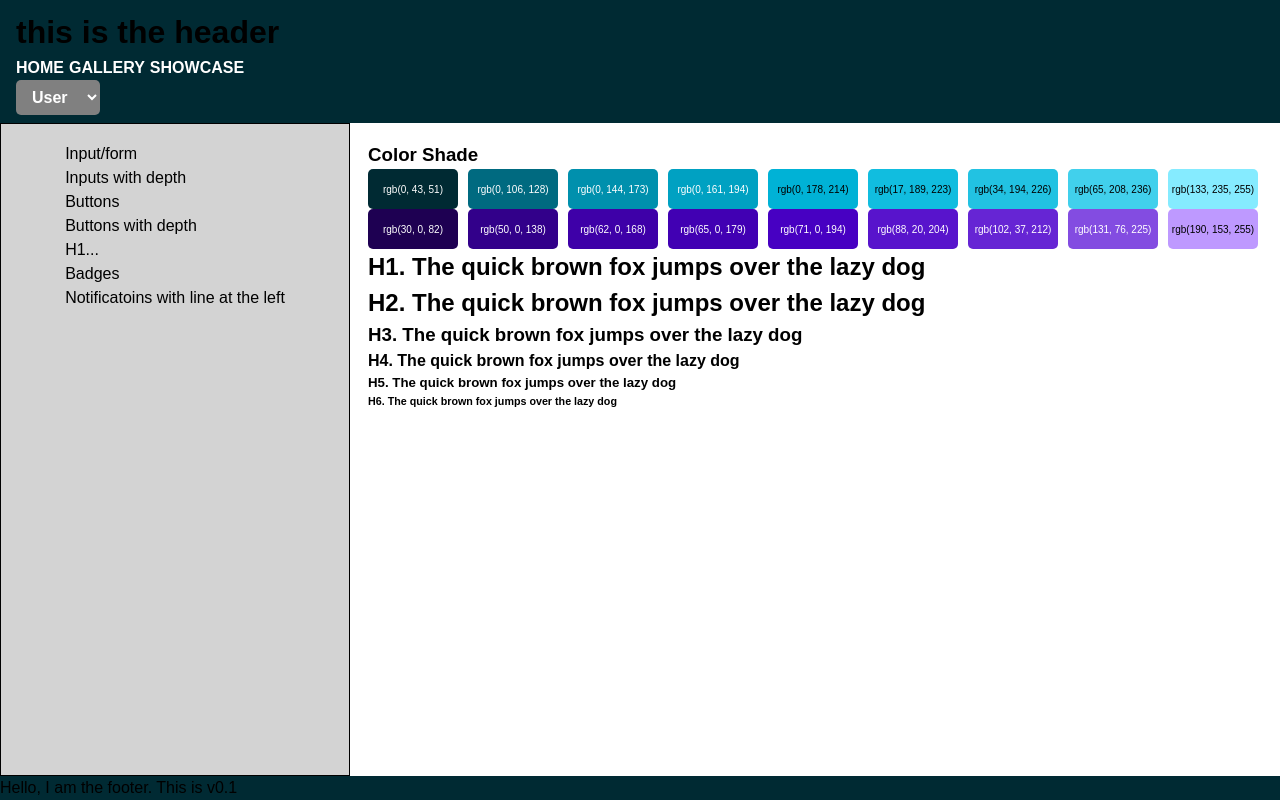
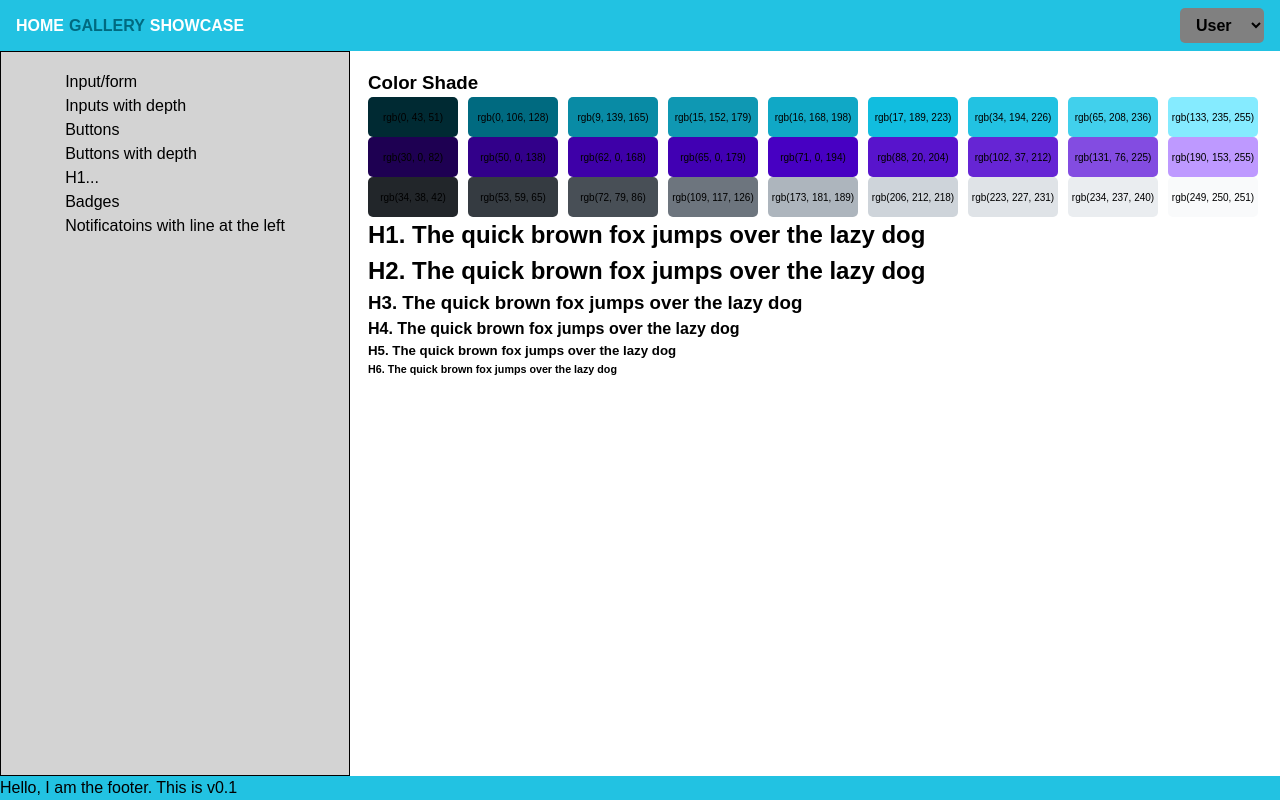
Before and after one commit to RaulAtWork/Refactoring-UI-Best-Practice, a React (Create React App) app: page /gallery in a window 1280 px wide. Built offline with nearby package versions, Linux system fonts and the light colour scheme.

Commit message:
updated colors and sass variables

```diff
--- a/src/components/ThemeSelector.js
+++ b/src/components/ThemeSelector.js
@@ -8,7 +8,11 @@ function ThemeSelector() {
   }
 
   return (
-    <select value={themeMode} onChange={onThemeChange}>
+    <select
+      className="color-selector"
+      value={themeMode}
+      onChange={onThemeChange}
+    >
       <option value={THEMES.LIGHT}>Light</option>
       <option value={THEMES.DARK}>Dark</option>
       <option value={THEMES.USER}>User</option>
--- a/src/components/header.js
+++ b/src/components/header.js
@@ -5,7 +5,6 @@ import ThemeSelector from "./ThemeSelector";
 function Header() {
   return (
     <header className="header">
-      <h1>this is the header</h1>
       <NavBar />
       <ThemeSelector />
     </header>
--- a/src/pages/Gallery/ColorShades.js
+++ b/src/pages/Gallery/ColorShades.js
@@ -5,30 +5,12 @@ function ColorShades() {
     <article>
       <h1>Color Shade</h1>
       <div className="color-list">
-        <ColorElement
-          bgColor="bg-primary-s1"
-          textColor="text-color-primary-s1"
-        />
-        <ColorElement
-          bgColor="bg-primary-s2"
-          textColor="text-color-primary-s2"
-        />
-        <ColorElement
-          bgColor="bg-primary-s3"
-          textColor="text-color-primary-s3"
-        />
-        <ColorElement
-          bgColor="bg-primary-s4"
-          textColor="text-color-primary-s4"
-        />
-        <ColorElement
-          bgColor="bg-primary-s5"
-          textColor="text-color-primary-s5"
-        />
-        <ColorElement
-          bgColor="bg-primary-s6"
-          textColor="text-color-primary-s6"
-        />
+        <ColorElement bgColor="bg-primary-s1" />
+        <ColorElement bgColor="bg-primary-s2" />
+        <ColorElement bgColor="bg-primary-s3" />
+        <ColorElement bgColor="bg-primary-s4" />
+        <ColorElement bgColor="bg-primary-s5" />
+        <ColorElement bgColor="bg-primary-s6" />
         <ColorElement
           bgColor="bg-primary-s7"
           textColor="text-color-primary-s7"
@@ -53,6 +35,17 @@ function ColorShades() {
         <ColorElement bgColor="bg-accent-s8" textColor="text-color-accent-s8" />
         <ColorElement bgColor="bg-accent-s9" textColor="text-color-accent-s9" />
       </div>
+      <div className="color-list">
+        <ColorElement bgColor="bg-neutral-s1" />
+        <ColorElement bgColor="bg-neutral-s2" />
+        <ColorElement bgColor="bg-neutral-s3" />
+        <ColorElement bgColor="bg-neutral-s4" />
+        <ColorElement bgColor="bg-neutral-s5" />
+        <ColorElement bgColor="bg-neutral-s6" />
+        <ColorElement bgColor="bg-neutral-s7" />
+        <ColorElement bgColor="bg-neutral-s8" />
+        <ColorElement bgColor="bg-neutral-s9" />
+      </div>
     </article>
   );
 }
--- a/src/styles/CSS/index.css
+++ b/src/styles/CSS/index.css
@@ -1,155 +1,149 @@
 /* LIGHT THEME*/
 :root {
   --primary-color-100: hsl(190, 100%, 10%);
+  --primary-color-200: hsl(190, 100%, 25%);
+  --primary-color-300: hsl(190, 90%, 34%);
+  --primary-color-400: hsl(190, 85%, 38%);
+  --primary-color-500: hsl(190, 85%, 42%);
+  --primary-color-600: hsl(190, 86%, 47%);
+  --primary-color-700: hsl(190, 77%, 51%);
+  --primary-color-800: hsl(190, 82%, 59%);
+  --primary-color-900: hsl(190, 100%, 76%);
+  --accent-color-100: hsl(262, 100%, 16%);
+  --accent-color-200: hsl(262, 100%, 27%);
+  --accent-color-300: hsl(262, 100%, 33%);
+  --accent-color-400: hsl(262, 100%, 35%);
+  --accent-color-500: hsl(262, 100%, 38%);
+  --accent-color-600: hsl(262, 82%, 44%);
+  --accent-color-700: hsl(262, 70%, 49%);
+  --accent-color-800: hsl(262, 71%, 59%);
+  --accent-color-900: hsl(262, 100%, 80%);
+  --neutral-color-100: hsl(210, 11%, 15%);
+  --neutral-color-200: hsl(210, 10%, 23%);
+  --neutral-color-300: hsl(210, 9%, 31%);
+  --neutral-color-400: hsl(210, 7%, 46%);
+  --neutral-color-500: hsl(210, 11%, 71%);
+  --neutral-color-600: hsl(210, 14%, 83%);
+  --neutral-color-700: hsl(210, 14%, 89%);
+  --neutral-color-800: hsl(210, 16%, 93%);
+  --neutral-color-900: hsl(210, 17%, 98%);
+  --text-color: black;
+  --text-color-contrast: white;
 }
 
 /* DARK THEME */
 :root [data-theme=dark] {
   --primary-color-100: black;
+  --text-color: white;
+  --text-color-contrast: black;
 }
 
 .bg-primary-s1 {
-  background-color: hsl(190, 100%, 10%);
-}
-
-.text-color-primary-s1 {
-  color: #ffffff;
+  background-color: var(--primary-color-100);
 }
 
 .bg-primary-s2 {
-  background-color: hsl(190, 100%, 25%);
-}
-
-.text-color-primary-s2 {
-  color: #ffffff;
+  background-color: var(--primary-color-200);
 }
 
 .bg-primary-s3 {
-  background-color: hsl(190, 100%, 34%);
-}
-
-.text-color-primary-s3 {
-  color: #ffffff;
+  background-color: var(--primary-color-300);
 }
 
 .bg-primary-s4 {
-  background-color: hsl(190, 100%, 38%);
-}
-
-.text-color-primary-s4 {
-  color: #ffffff;
+  background-color: var(--primary-color-400);
 }
 
 .bg-primary-s5 {
-  background-color: hsl(190, 100%, 42%);
-}
-
-.text-color-primary-s5 {
-  color: #000000;
+  background-color: var(--primary-color-500);
 }
 
 .bg-primary-s6 {
-  background-color: hsl(190, 86%, 47%);
-}
-
-.text-color-primary-s6 {
-  color: #000000;
+  background-color: var(--primary-color-600);
 }
 
 .bg-primary-s7 {
-  background-color: hsl(190, 77%, 51%);
-}
-
-.text-color-primary-s7 {
-  color: #000000;
+  background-color: var(--primary-color-700);
 }
 
 .bg-primary-s8 {
-  background-color: hsl(190, 82%, 59%);
-}
-
-.text-color-primary-s8 {
-  color: #000000;
+  background-color: var(--primary-color-800);
 }
 
 .bg-primary-s9 {
-  background-color: hsl(190, 100%, 76%);
-}
-
-.text-color-primary-s9 {
-  color: #000000;
+  background-color: var(--primary-color-900);
 }
 
 .bg-accent-s1 {
-  background-color: hsl(262, 100%, 16%);
-}
-
-.text-color-accent-s1 {
-  color: #ffffff;
+  background-color: var(--accent-color-100);
 }
 
 .bg-accent-s2 {
-  background-color: hsl(262, 100%, 27%);
-}
-
-.text-color-accent-s2 {
-  color: #ffffff;
+  background-color: var(--accent-color-200);
 }
 
 .bg-accent-s3 {
-  background-color: hsl(262, 100%, 33%);
-}
-
-.text-color-accent-s3 {
-  color: #ffffff;
+  background-color: var(--accent-color-300);
 }
 
 .bg-accent-s4 {
-  background-color: hsl(262, 100%, 35%);
-}
-
-.text-color-accent-s4 {
-  color: #ffffff;
+  background-color: var(--accent-color-400);
 }
 
 .bg-accent-s5 {
-  background-color: hsl(262, 100%, 38%);
-}
-
-.text-color-accent-s5 {
-  color: #ffffff;
+  background-color: var(--accent-color-500);
 }
 
 .bg-accent-s6 {
-  background-color: hsl(262, 82%, 44%);
-}
-
-.text-color-accent-s6 {
-  color: #ffffff;
+  background-color: var(--accent-color-600);
 }
 
 .bg-accent-s7 {
-  background-color: hsl(262, 70%, 49%);
-}
-
-.text-color-accent-s7 {
-  color: #ffffff;
+  background-color: var(--accent-color-700);
 }
 
 .bg-accent-s8 {
-  background-color: hsl(262, 71%, 59%);
-}
-
-.text-color-accent-s8 {
-  color: #ffffff;
+  background-color: var(--accent-color-800);
 }
 
 .bg-accent-s9 {
-  background-color: hsl(262, 100%, 80%);
+  background-color: var(--accent-color-900);
 }
 
-.text-color-accent-s9 {
-  color: #000000;
+.bg-neutral-s1 {
+  background-color: var(--neutral-color-100);
+}
+
+.bg-neutral-s2 {
+  background-color: var(--neutral-color-200);
+}
+
+.bg-neutral-s3 {
+  background-color: var(--neutral-color-300);
+}
+
+.bg-neutral-s4 {
+  background-color: var(--neutral-color-400);
+}
+
+.bg-neutral-s5 {
+  background-color: var(--neutral-color-500);
+}
+
+.bg-neutral-s6 {
+  background-color: var(--neutral-color-600);
+}
+
+.bg-neutral-s7 {
+  background-color: var(--neutral-color-700);
+}
+
+.bg-neutral-s8 {
+  background-color: var(--neutral-color-800);
+}
+
+.bg-neutral-s9 {
+  background-color: var(--neutral-color-900);
 }
 
 .container {
@@ -163,12 +157,14 @@
 }
 
 .header {
-  background-color: var(--primary-color-100);
+  background-color: var(--primary-color-700);
   padding: 0.5rem 1rem;
+  display: flex;
+  flex-direction: row;
 }
 
 .footer {
-  background-color: hsl(190, 100%, 10%);
+  background-color: var(--primary-color-700);
 }
 
 .flex-columns {
@@ -207,54 +203,71 @@
   gap: 10px;
 }
 
+.navbar {
+  gap: 15px;
+  display: flex;
+}
+.navbar > a {
+  text-decoration: none;
+  text-transform: uppercase;
+  font-weight: bold;
+  color: var(--text-color);
+  display: flex;
+  align-items: center;
+}
+.navbar a.active {
+  color: var(--primary-color-200);
+}
+
 .primary-button {
-  background-color: transparent;
   font-weight: bold;
-  color: white;
   padding: 0.5em 0.75em;
   border-radius: 5px;
   cursor: pointer;
   display: inline-block;
   width: fit-content;
-  background-color: blue;
-  border: 2px solid blue;
+  background-color: var(--primary-color-500);
+  border: 2px solid var(--primary-color-500);
+  color: var(--neutral-color-900);
 }
 .primary-button:hover {
-  background-color: darkblue;
-  border: 2px solid darkblue;
+  background-color: var(--primary-color-200);
+  border: 2px solid var(--primary-color-200);
 }
 
 .secondary-button {
-  background-color: transparent;
   font-weight: bold;
-  color: white;
   padding: 0.5em 0.75em;
   border-radius: 5px;
   cursor: pointer;
   display: inline-block;
   width: fit-content;
-  border: 2px solid grey;
-  color: blue;
+  border: 2px solid var(--neutral-color-500);
+  color: var(--primary-color-500);
+}
+.secondary-button:hover {
+  background-color: var(--primary-color-200);
+  border: 2px solid var(--primary-color-200);
 }
 
 .secondary-button-contrast {
-  background-color: transparent;
   font-weight: bold;
-  color: white;
   padding: 0.5em 0.75em;
   border-radius: 5px;
   cursor: pointer;
   display: inline-block;
   width: fit-content;
-  background-color: lightblue;
-  border: 2px solid lightblue;
-  color: blue;
+  background-color: var(--primary-color-900);
+  border: 2px solid var(--primary-color-900);
+  color: var(--primary-color-200);
+}
+.secondary-button-contrast:hover {
+  background-color: var(--primary-color-700);
+  border: 2px solid var(--primary-color-700);
 }
 
 .tertiary-button {
-  background-color: transparent;
   font-weight: bold;
-  color: white;
   padding: 0.5em 0.75em;
   border-radius: 5px;
   cursor: pointer;
@@ -264,9 +277,7 @@
 }
 
 select {
-  background-color: transparent;
   font-weight: bold;
-  color: white;
   padding: 0.5em 0.75em;
   border-radius: 5px;
   cursor: pointer;
@@ -285,4 +296,8 @@ select {
 }
 .color-shade span {
   font-size: 10px;
+}
+
+.color-selector {
+  margin-left: auto;
 }/*# sourceMappingURL=index.css.map */
--- a/src/styles/sass/_elements.sass
+++ b/src/styles/sass/_elements.sass
@@ -7,3 +7,6 @@
     justify-content: center
     span
         font-size: 10px
+
+.color-selector
+    margin-left: auto
--- a/src/styles/sass/_layout.sass
+++ b/src/styles/sass/_layout.sass
@@ -10,10 +10,12 @@
     padding: variables.$padding-medium
 
 .header
-    background-color: var(--primary-color-100)
+    background-color: var(--primary-color-700)
     padding: .5rem 1rem
+    display: flex
+    flex-direction: row
 .footer
-    background-color: variables.$primary-color-s1
+    background-color: var(--primary-color-700)
 
 .flex-columns
     display: flex
@@ -44,3 +46,17 @@
     flex-direction: columns
     flex-wrap: wrap
     gap: 10px
+
+.navbar
+    gap: 20px
+    display: flex
+
+    > a
+        text-decoration: none
+        text-transform: uppercase
+        font-weight: bold
+        color: var(--text-color)
+        display: flex
+        align-items: center
+    a.active
+        color: var(--primary-color-200)
--- a/src/styles/sass/_mixins.sass
+++ b/src/styles/sass/_mixins.sass
@@ -1,7 +1,5 @@
 @mixin button
-    background-color: transparent
     font-weight: bold
-    color: white
     padding: 0.5em .75em
     border-radius: 5px
     cursor: pointer
```
Also changed, not shown: src/styles/sass/_buttons.sass (+16 -10 lines), src/styles/sass/_colors.sass (+7 -12 lines), src/styles/sass/_themes.scss (+34 -0 lines), src/styles/sass/_variables.sass (+17 -3 lines), 1 other file (tests, documents, lock files or other folders).
